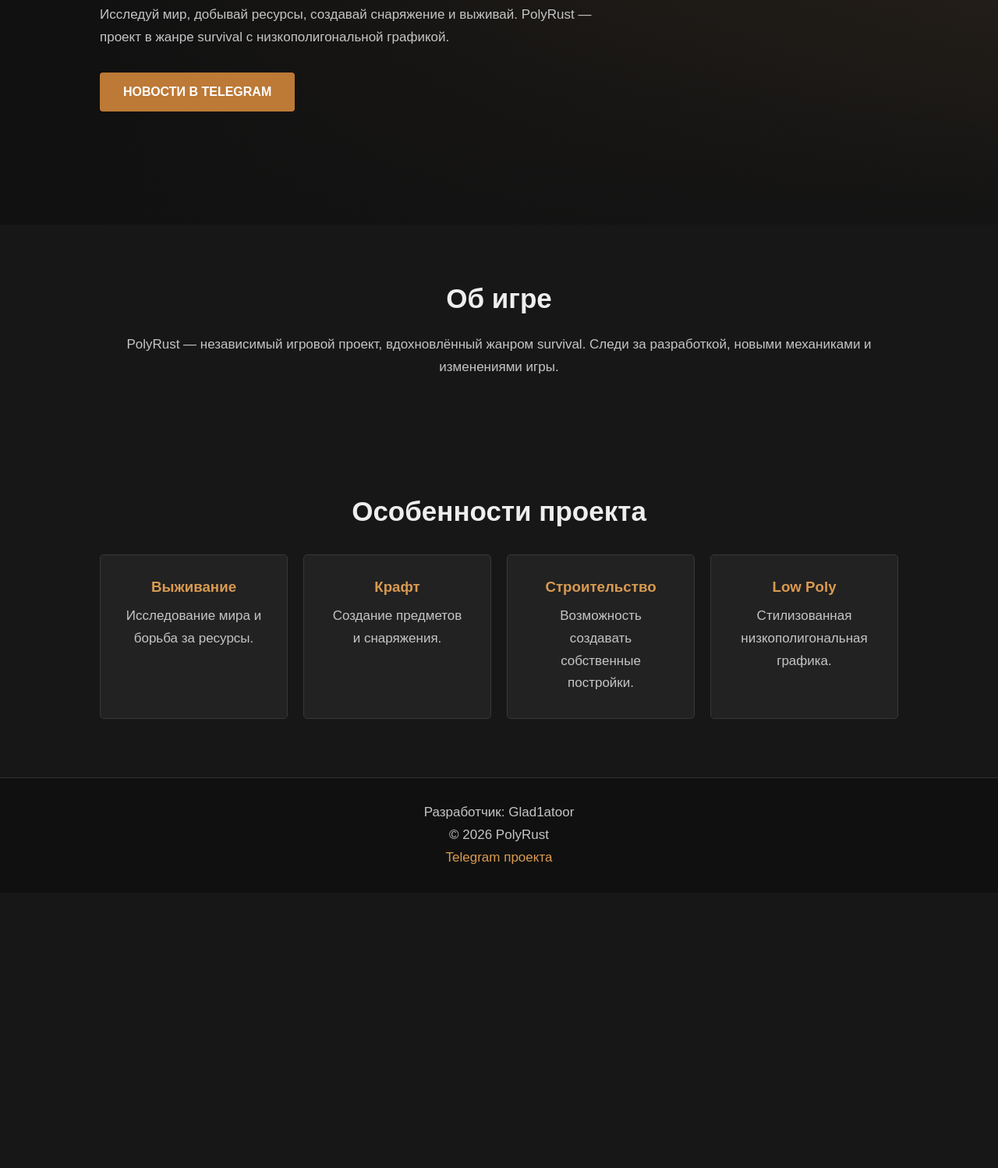
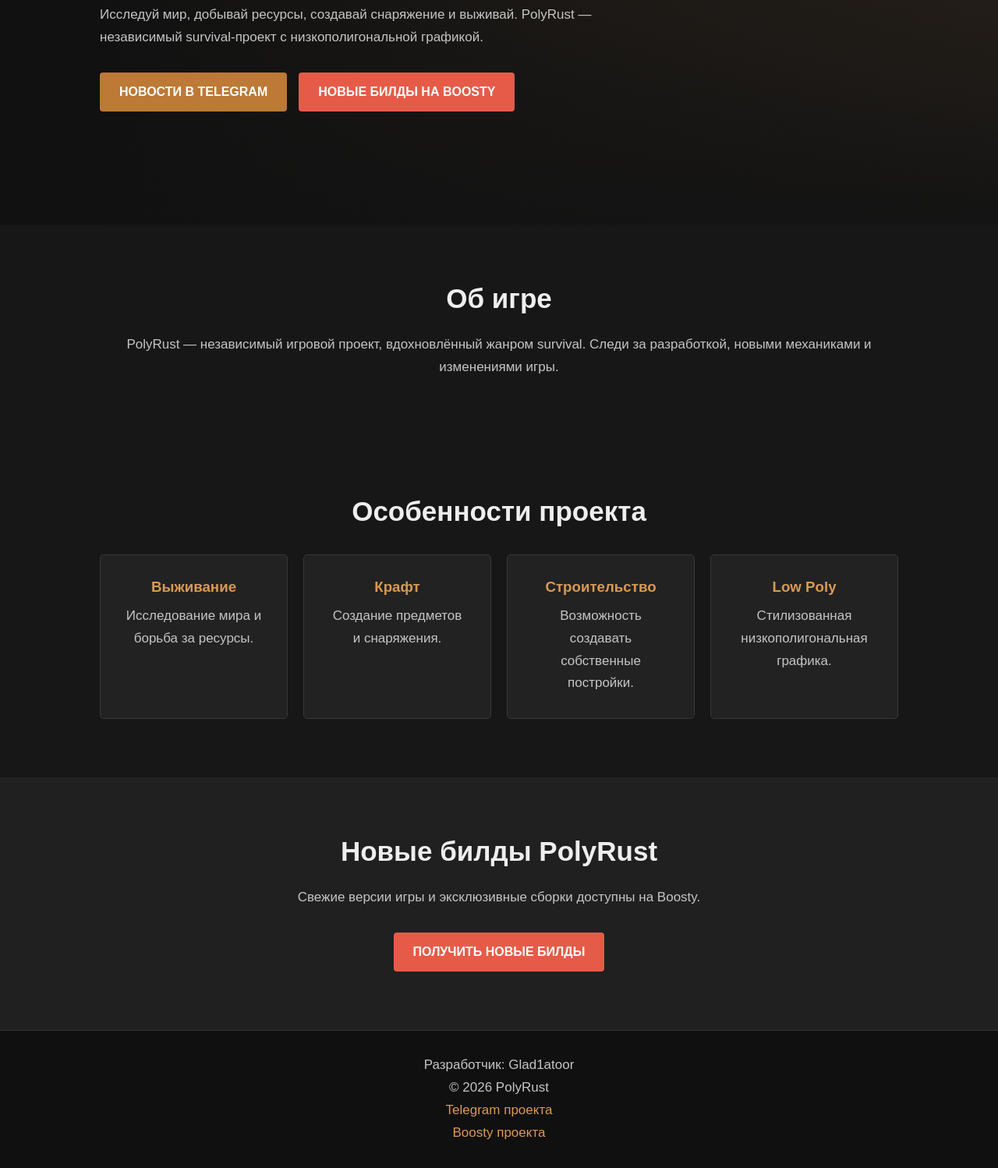
Before and after one commit to Glad1atoor/PolyRustRu, a plain HTML site: page index.html in a window 1280 px wide. Shown: the part 357-1855 px from the top of the page at 78% size. Before the commit the page ends 1502 px from the top, so only its background shows below. Drawn offline with Linux system fonts and the light colour scheme.

Commit message:
Update index.html

```diff
--- a/index.html
+++ b/index.html
@@ -4,30 +4,43 @@
 <meta charset="UTF-8">
 <meta name="viewport" content="width=device-width, initial-scale=1.0">
 <title>PolyRust — Low Poly Survival</title>
-<meta name="description" content="PolyRust — low-poly survival game в духе Rust. Следи за разработкой и новостями игры.">
+<meta name="description" content="PolyRust — независимая low-poly survival игра. Новости, разработка и новые билды на Boosty.">
+
 <style>
 *{margin:0;padding:0;box-sizing:border-box}
 body{background:#171717;color:#eee;font-family:Arial,sans-serif}
 header{height:75px;background:#101010;display:flex;align-items:center;justify-content:space-between;padding:0 8%;border-bottom:1px solid #333}
 .logo{font-size:27px;font-weight:900;color:#d99a51;letter-spacing:2px}
-nav a{color:#ddd;text-decoration:none;margin-left:25px}
-.hero{min-height:570px;display:flex;align-items:center;padding:70px 10%;background:linear-gradient(90deg,#111 10%,#111b 55%,#1118),linear-gradient(0deg,#171717,#55402b); }
+nav a{color:#ddd;text-decoration:none;margin-left:20px}
+.hero{min-height:570px;display:flex;align-items:center;padding:70px 10%;background:linear-gradient(90deg,#111 10%,#111b 55%,#1118),linear-gradient(0deg,#171717,#55402b)}
 .content{max-width:650px}
 .tag{color:#d99a51;text-transform:uppercase;letter-spacing:3px;font-size:13px}
 h1{font-size:76px;margin:20px 0;color:#e4a65d}
 p{color:#c5c5c5;line-height:1.7;font-size:17px}
-.button{display:inline-block;margin-top:30px;padding:16px 30px;background:#bd7936;color:#fff;text-decoration:none;font-weight:bold;border-radius:4px}
-.button:hover{background:#d9954d}
+.buttons{display:flex;flex-wrap:wrap;gap:15px}
+.button{display:inline-block;margin-top:30px;padding:16px 25px;background:#bd7936;color:#fff;text-decoration:none;font-weight:bold;border-radius:4px;transition:.2s;text-align:center}
+.button:hover{filter:brightness(1.15);transform:translateY(-2px)}
+.download-button{background:#527b43}
+.boosty-button{background:#e65b48}
 section{padding:75px 10%;text-align:center}
 h2{font-size:35px;margin-bottom:25px}
 .cards{display:grid;grid-template-columns:repeat(auto-fit,minmax(200px,1fr));gap:20px;margin-top:35px}
 .card{background:#222;padding:30px;border:1px solid #383838;border-radius:5px}
 .card h3{color:#d99a51;margin-bottom:12px}
+.download-section{background:#202020}
+.download-section p{max-width:600px;margin:auto}
 footer{background:#101010;text-align:center;padding:30px;color:#888;border-top:1px solid #333}
 footer a{color:#d99a51;text-decoration:none}
-@media(max-width:600px){header{padding:0 5%}nav a{margin-left:10px;font-size:13px}.hero{padding:60px 7%}h1{font-size:52px}section{padding:55px 7%}}
+@media(max-width:600px){
+header{padding:0 5%}
+nav a{margin-left:8px;font-size:12px}
+.hero{padding:60px 7%}
+h1{font-size:52px}
+section{padding:55px 7%}
+}
 </style>
 </head>
+
 <body>
 
 <header>
@@ -35,6 +48,7 @@ footer a{color:#d99a51;text-decoration:none}
 <nav>
 <a href="#about">Об игре</a>
 <a href="#features">Особенности</a>
+<a href="#download">Билды</a>
 </nav>
 </header>
 
@@ -42,8 +56,12 @@ footer a{color:#d99a51;text-decoration:none}
 <div class="content">
 <div class="tag">LOW POLY SURVIVAL GAME</div>
 <h1>POLYRUST</h1>
-<p>Исследуй мир, добывай ресурсы, создавай снаряжение и выживай. PolyRust — проект в жанре survival с низкополигональной графикой.</p>
+<p>Исследуй мир, добывай ресурсы, создавай снаряжение и выживай. PolyRust — независимый survival-проект с низкополигональной графикой.</p>
+
+<div class="buttons">
 <a class="button" href="https://t.me/PolyRust" target="_blank">НОВОСТИ В TELEGRAM</a>
+<a class="button boosty-button" href="https://boosty.to/gladiator_interactive" target="_blank">НОВЫЕ БИЛДЫ НА BOOSTY</a>
+</div>
 </div>
 </div>
 
@@ -62,10 +80,17 @@ footer a{color:#d99a51;text-decoration:none}
 </div>
 </section>
 
+<section class="download-section" id="download">
+<h2>Новые билды PolyRust</h2>
+<p>Свежие версии игры и эксклюзивные сборки доступны на Boosty.</p>
+<a class="button boosty-button" href="https://boosty.to/gladiator_interactive" target="_blank">ПОЛУЧИТЬ НОВЫЕ БИЛДЫ</a>
+</section>
+
 <footer>
 <p>Разработчик: Glad1atoor</p>
 <p>© 2026 PolyRust</p>
 <p><a href="https://t.me/PolyRust" target="_blank">Telegram проекта</a></p>
+<p><a href="https://boosty.to/gladiator_interactive" target="_blank">Boosty проекта</a></p>
 </footer>
 
 </body>
```
